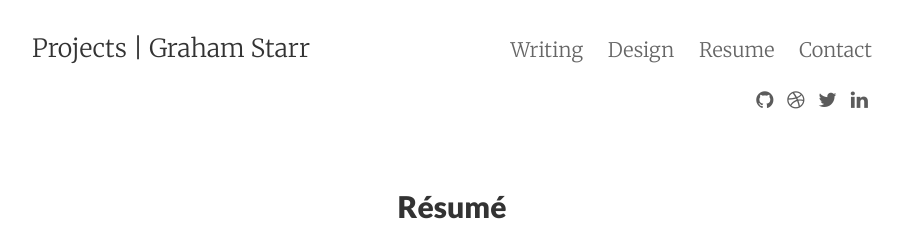
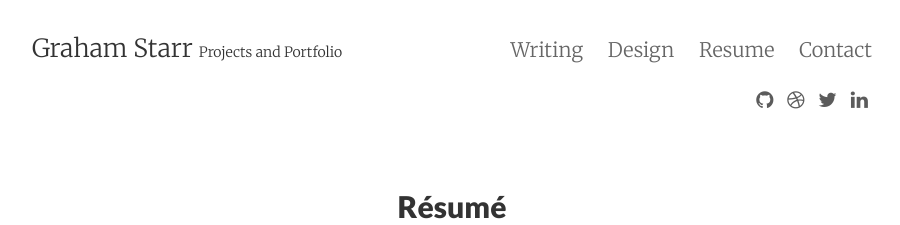
Before and after one commit to gstarr/gstarr.github.io, a Jekyll site: the page built from resume.md, in a window 1280 px wide. Shown: the top 225 px of the page, without its empty margins (188-1088 px from the left). Built offline with Jekyll 4.4.1, drawn with Linux system fonts in a browser that asks for light colours; nearby versions of some CDN libraries; some of the changed lines change nothing that is shown.

Commit message:
update title

```diff
--- a/_config.yml
+++ b/_config.yml
@@ -1,8 +1,8 @@
 # Site settings
-title:       Projects | Graham Starr
+title:       Graham Starr <small>Projects and Portfolio</small>
 email:       hello@gstarr.me
 author:      Graham Starr
-description: "Graham Starr's projects, hosted on Github."
+description: "Graham Starr is a writer, designer, journalist, and humorist based in New York."
 baseurl:     "/projects"
 url:         "http://gstarr.me/projects"
 date_format: "%b %-d, %Y"
```
